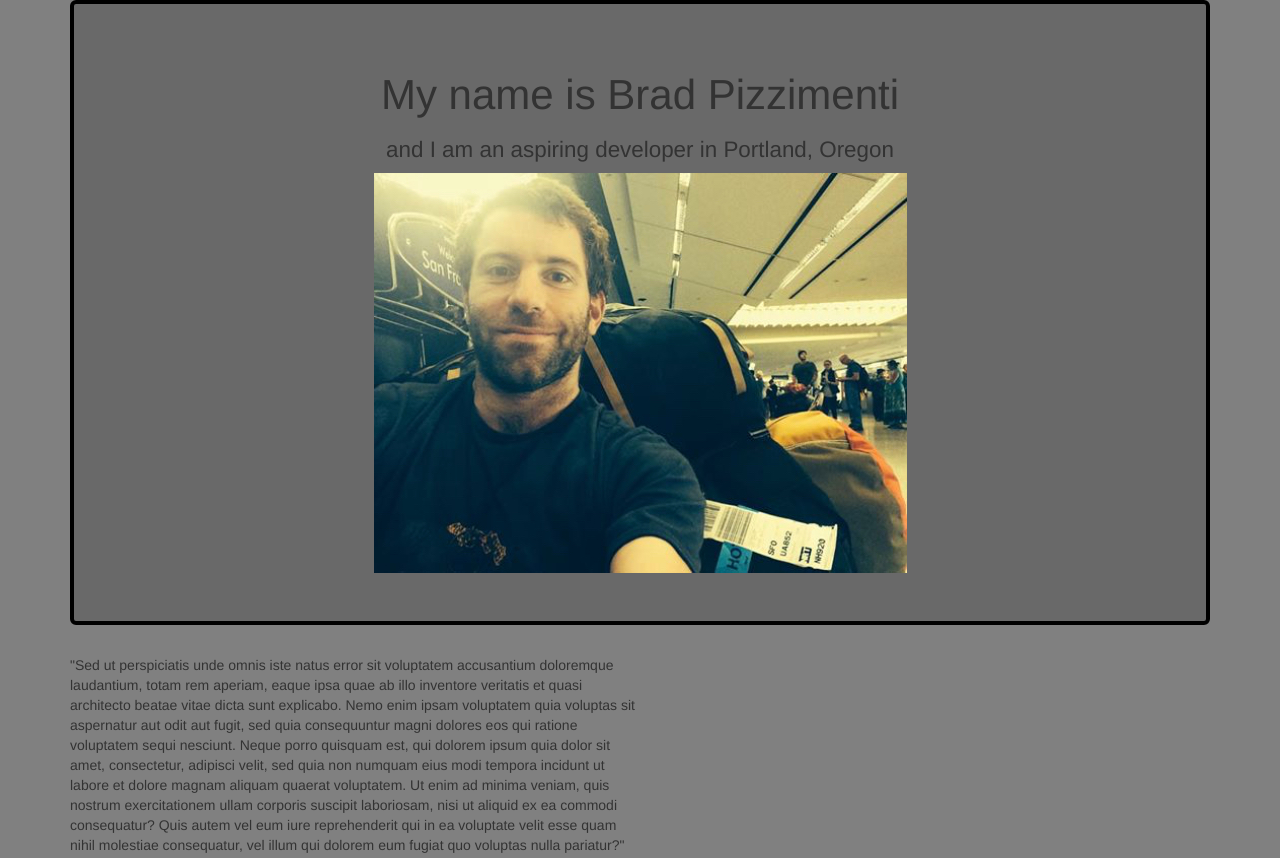
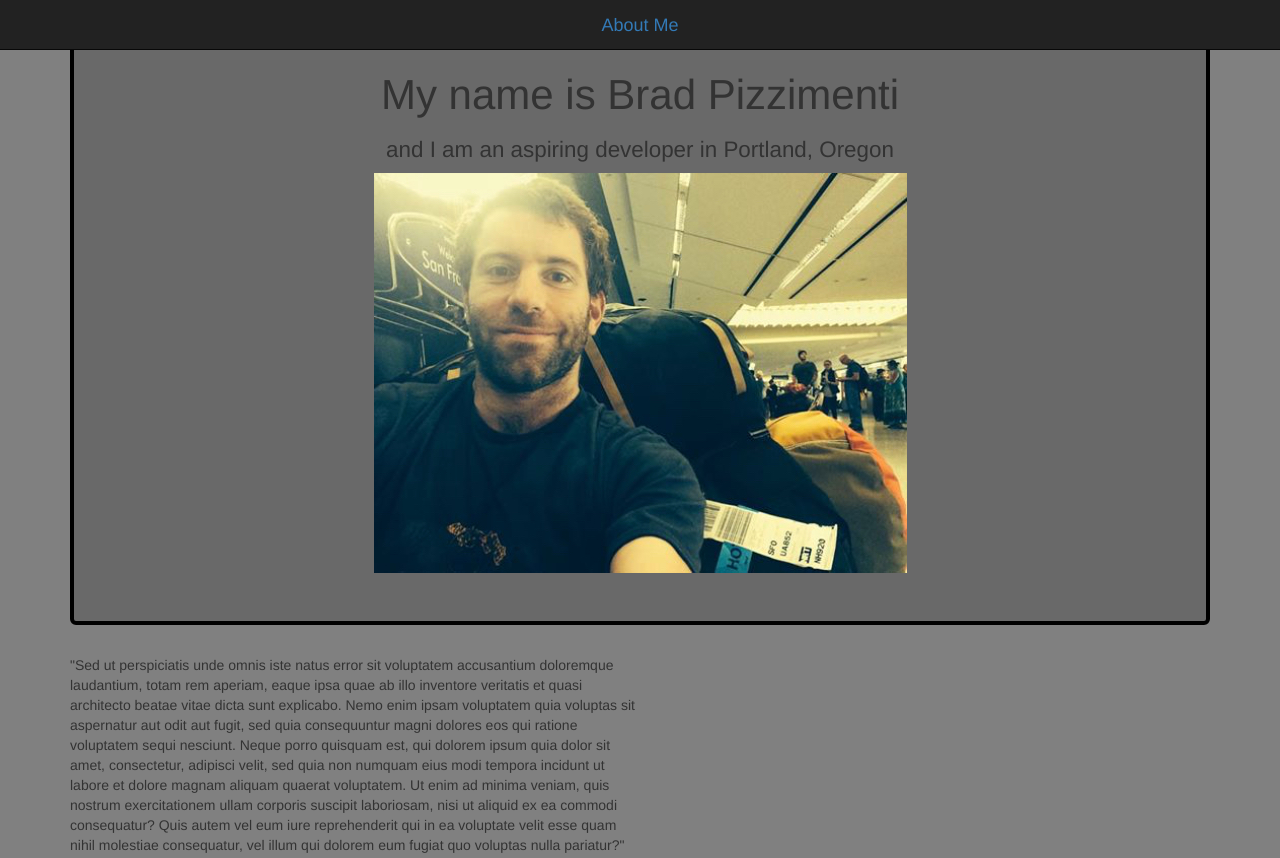
Before and after one commit to pizzimenti/pizzimenti.github.io, a plain HTML site: page index.html in a window 1280 px wide. Shown: the top 858 px of the page. Drawn offline with nearby package versions, Linux system fonts and the light colour scheme.

Commit message:
create navbar with three bootstrap classes, add custom css to align text to center

```diff
--- a/css/styles.css
+++ b/css/styles.css
@@ -2,6 +2,10 @@
   text-align: center;
   background-color: dimGrey;
   border: 4px solid black;
+}
+
+.navbar {
+  text-align: center;
 }
 
 .jumbotron h1 {
--- a/index.html
+++ b/index.html
@@ -8,7 +8,11 @@
   </head>
 
   <body>
+    <nav class="navbar navbar-inverse navbar-brand navbar-fixed-top">
+    <a href="#about">About Me</a>
+    </nav>
     <div class="container">
+
       <div class="jumbotron" id="pagehead">
         <h1>My name is Brad Pizzimenti</h1><h2>and I am an aspiring developer in Portland, Oregon</h2>
         <img id="headshot" src="img/headshotSFO.jpg" alt="Brad Pizzimenti">
```
